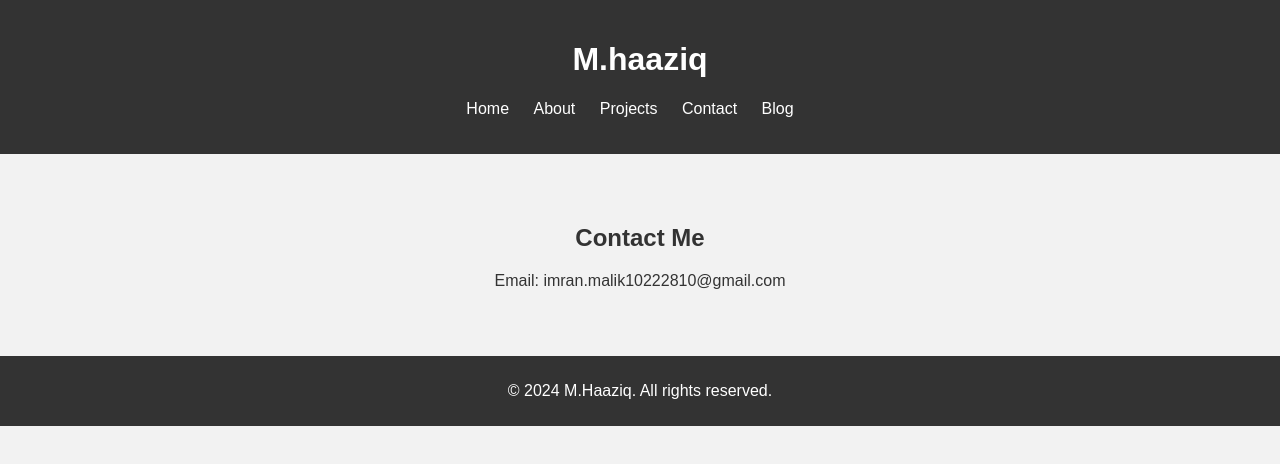
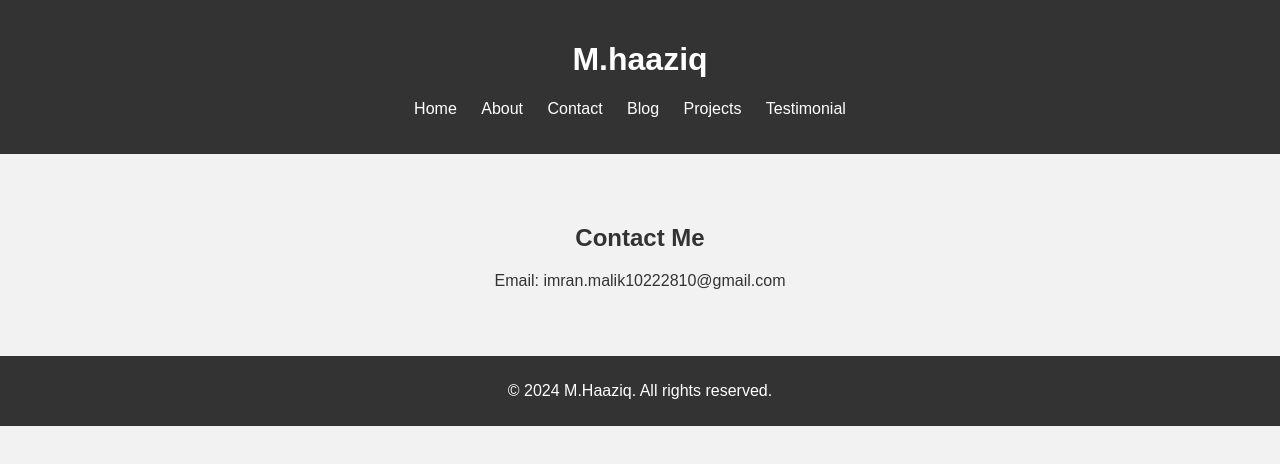
Before and after one commit to Haaziq1324/My-website, a plain HTML site: page contact.html in a window 1280 px wide. Drawn offline with Linux system fonts and the light colour scheme.

Commit message:
Update contact.html

```diff
--- a/contact.html
+++ b/contact.html
@@ -57,10 +57,11 @@
             <ul>
                 <li><a href="index.html">Home</a></li>
                 <li><a href="about.html">About</a></li>
-                <li><a href="projects.html">Projects</a></li>
                 <li><a href="contact.html">Contact</a></li>
                 <li><a href="blog.html">Blog</a></li>
-            </ul>
+                <li><a href="projects.html">Projects</a></li>
+                <li><a href="testimonial.html">Testimonial</a></li>
+
             </ul>
         </nav>
     </header>
```
